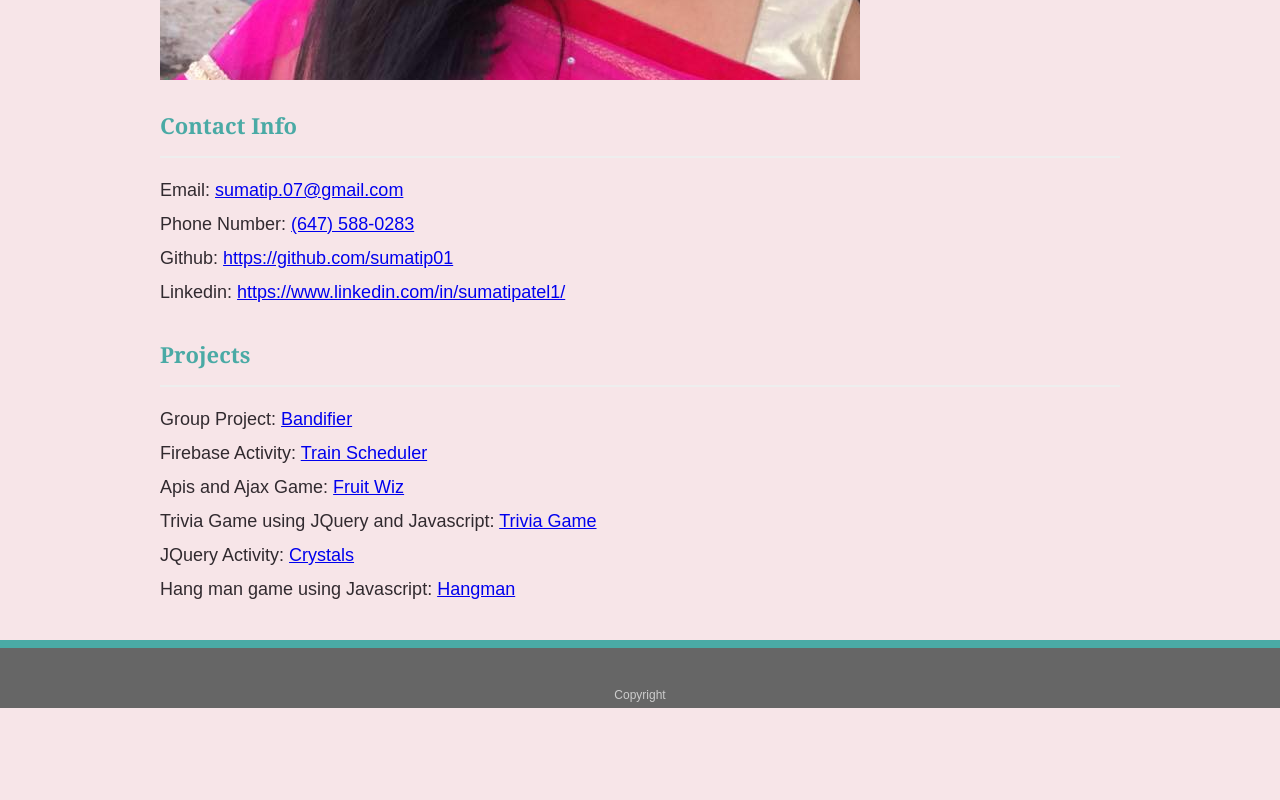
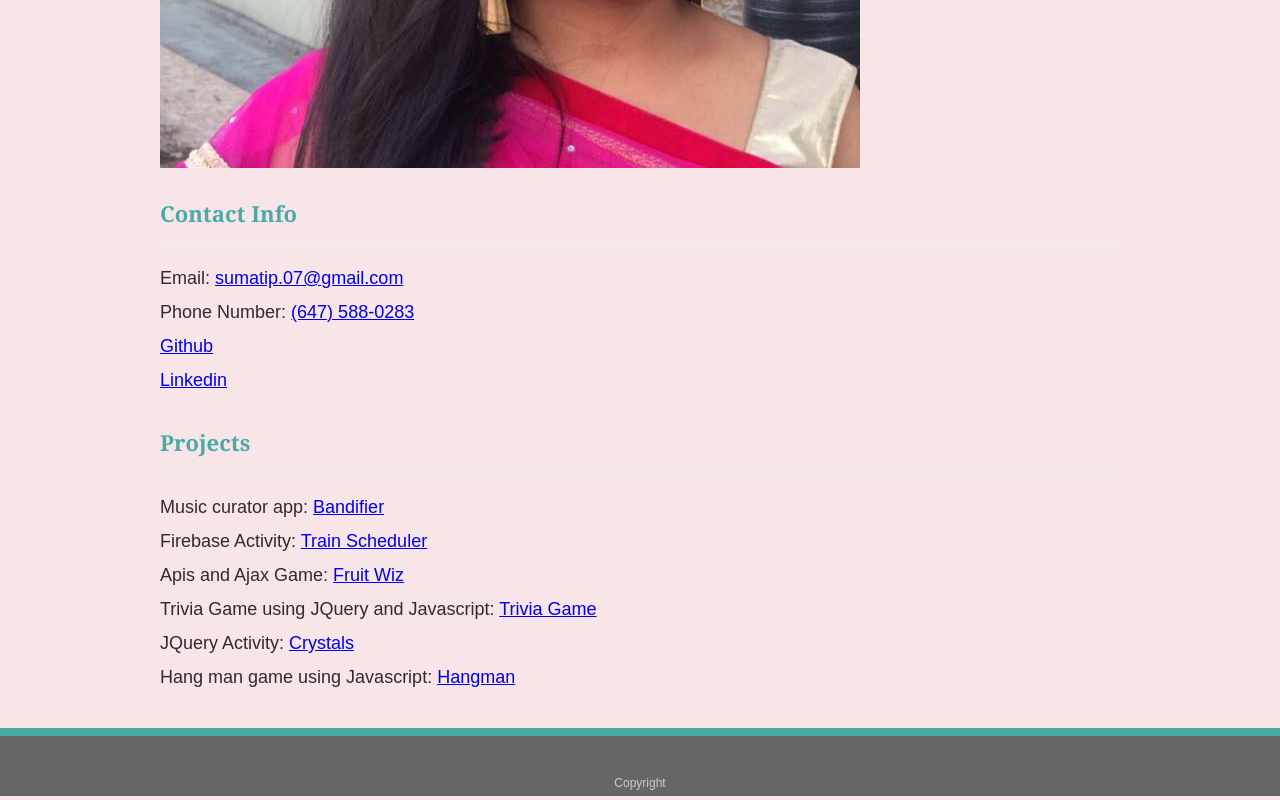
Before and after one commit to sumatip01/Portfolio, a plain HTML site: page index.html in a window 1280 px wide. Shown: the part 771-1571 px from the top of the page. Before the commit the page ends 1483 px from the top, so only its background shows below. Drawn offline with Linux system fonts and the light colour scheme.

Commit message:
fixing links + description

```diff
--- a/index.html
+++ b/index.html
@@ -22,11 +22,10 @@
         <section id="main bio">
 
             <h2>Developer</h2>
+            <p>A full stack web developer with a background in customer service. Skilled in multitasking and highly patient and organized. Highly skilled in html and css.<p>
 
            <li class="reframe"><img src="css/profile.jpg" alt="Profile Image"/></li>
-<!--
-<p> My name is Sumati Patel. I'm a 24 year old student learning coding through the Trilogy Coding Bootcamp offered at UofT. Currently I also work at Shopper's Drug Mart. Before this, I went to school for Business Administration but I prefer coding because it allows me to be more creative and I enjoy it more. I'm usually pretty quiet and reserved. My biggest hobby would probably be writing. I really like writing poems and short passages.
-</p> -->
+
 <section>
     <br>
         <div>
@@ -39,11 +38,9 @@
                 <li><strong>Phone Number:</strong>
                 <a href="#">(647) 588-0283</a>
                 </li>
-                <li><strong>Github:</strong>
-                <a href="#">https://github.com/sumatip01</a>
+                <a href="https://github.com/sumatip01">Github</a>
                 <li>
-                <li><strong>Linkedin:</strong>
-                <a href="#">https://www.linkedin.com/in/sumatipatel1/</a> </li>
+                <a href="https://www.linkedin.com/in/sumatipatel1">Linkedin</a> </li>
             </ul>
         </section>
 
@@ -55,7 +52,7 @@
  <section id="Projects">
         <h2>Projects</h2>
         <ul>
-            <li><strong>Group Project:</strong> <a
+            <li><strong>Music curator app:</strong> <a
                href="https://github.com/sumatip01/Bandifier">Bandifier</a>
            <ul>
         <ul>
```
